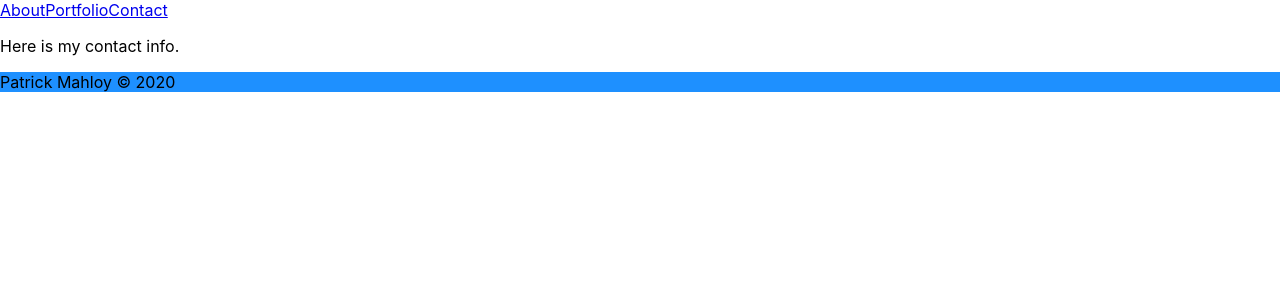
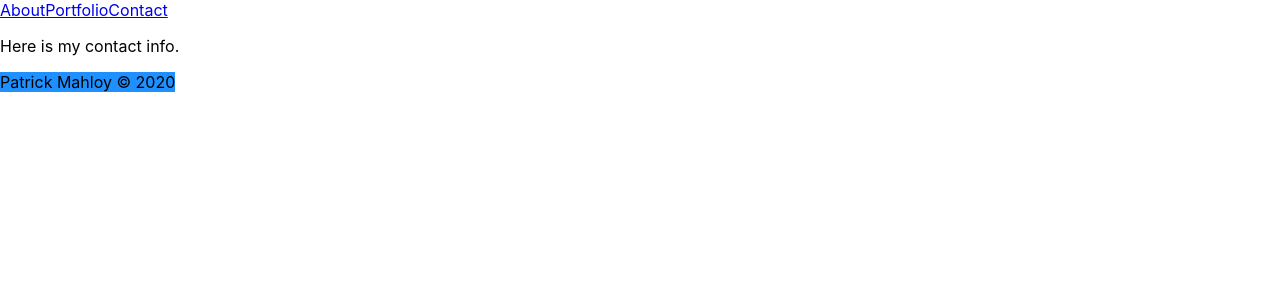
Before and after one commit to ploymahloy/react-portfolio, a React (Create React App) app: page /contact in a window 1280 px wide. Shown: the top 300 px of the page. Built offline with nearby package versions, Linux system fonts and the light colour scheme.

Commit message:
narrowed footer width

```diff
--- a/src/components/Footer.js
+++ b/src/components/Footer.js
@@ -3,9 +3,9 @@ import "./Footer.css";
 
 function Footer(props) {
     return (
-    <div className="footer">
+    <span className="footer">
       Patrick Mahloy © 2020
-    </div>
+    </span>
     )
 }
 
```
